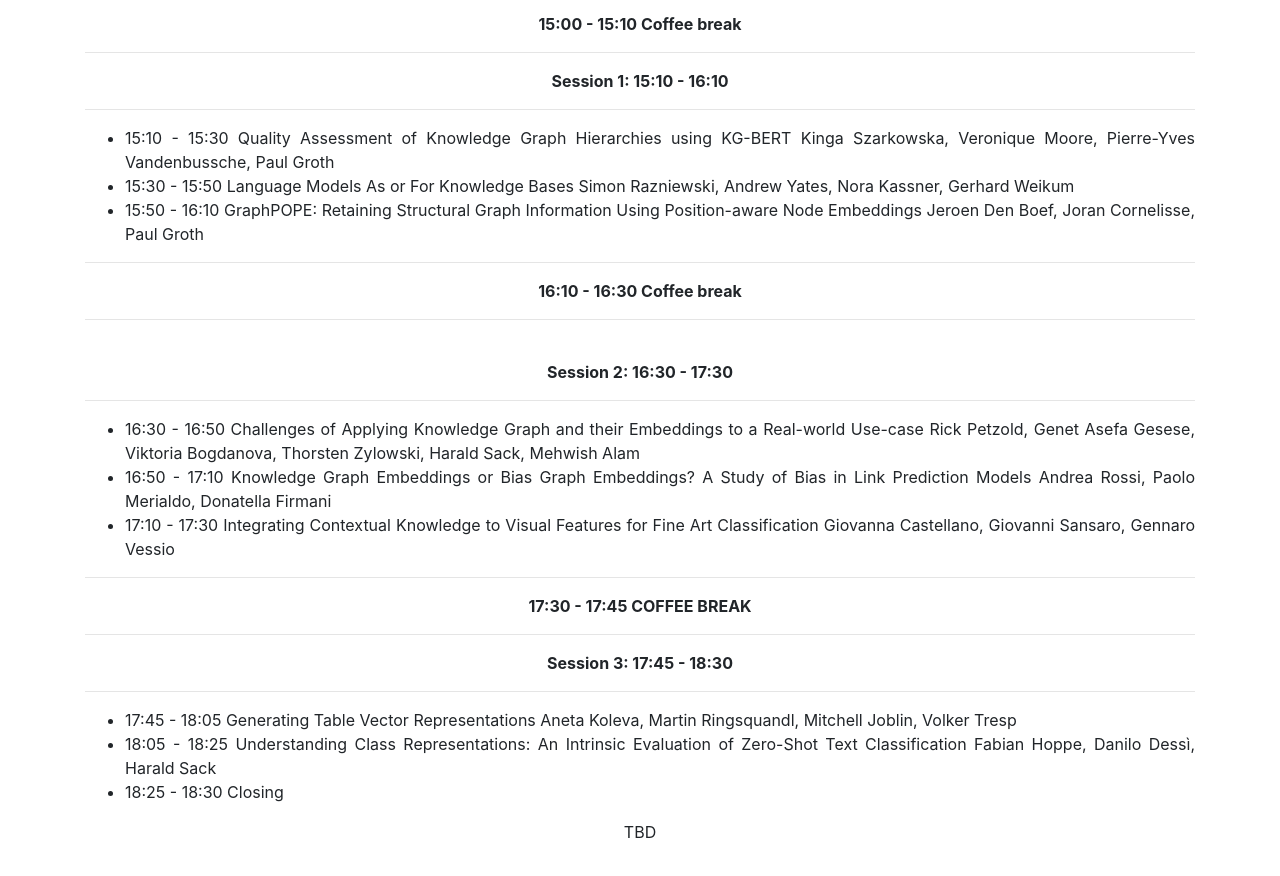
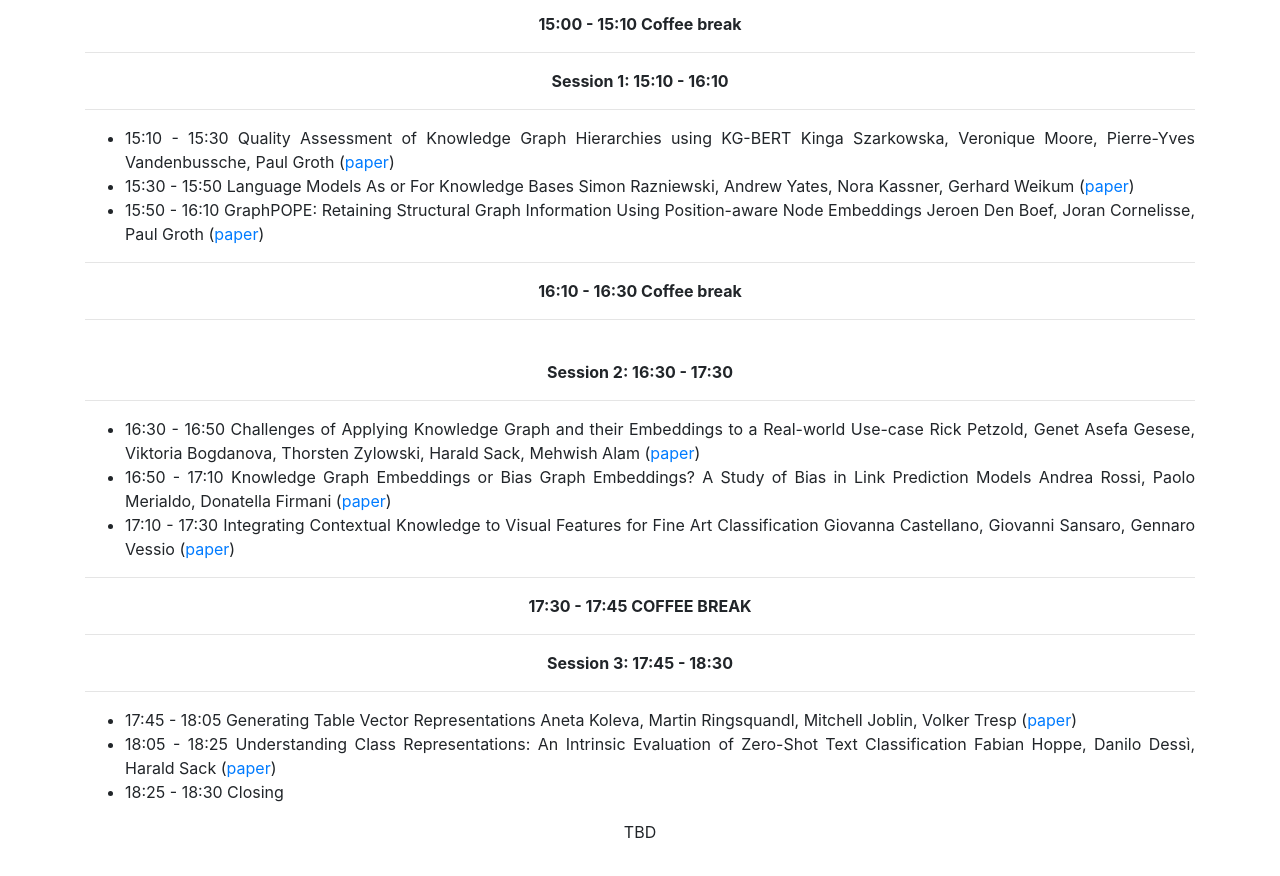
Before and after one commit to alammehwish/dl4kg2021, a website with bundled scripts: page index.html in a window 1280 px wide. Shown: the part 3420-4296 px from the top of the page. Built offline with nearby package versions, Linux system fonts and the light colour scheme; files whose address does not match are found by name; a web font is replaced by a local one.

Commit message:
Update index.html

```diff
--- a/index.html
+++ b/index.html
@@ -231,9 +231,9 @@
           <b>Session 1: 15:10 - 16:10 </b><br />
 		  <hr>
           <ul style="text-align:justify">
-          	<li>15:10 - 15:30	Quality Assessment of Knowledge Graph Hierarchies using KG-BERT	Kinga Szarkowska, Veronique Moore, Pierre-Yves Vandenbussche, Paul Groth </li>
-			<li>15:30 - 15:50	Language Models As or For Knowledge Bases	Simon Razniewski, Andrew Yates, Nora Kassner, Gerhard Weikum </li>
-			<li>15:50 - 16:10	GraphPOPE: Retaining Structural Graph Information Using Position-aware Node Embeddings	Jeroen Den Boef, Joran Cornelisse, Paul Groth </li>
+          	<li>15:10 - 15:30	Quality Assessment of Knowledge Graph Hierarchies using KG-BERT	Kinga Szarkowska, Veronique Moore, Pierre-Yves Vandenbussche, Paul Groth (<a href="papers/quality_assessment_of_knowledg.pdf">paper</a>)</li>
+			<li>15:30 - 15:50	Language Models As or For Knowledge Bases	Simon Razniewski, Andrew Yates, Nora Kassner, Gerhard Weikum (<a href="papers/language_models_as_or_for_know.pdf">paper</a>)</li>
+			<li>15:50 - 16:10	GraphPOPE: Retaining Structural Graph Information Using Position-aware Node Embeddings	Jeroen Den Boef, Joran Cornelisse, Paul Groth (<a href="papers/graphpope_retaining_structural.pdf">paper</a>)</li>
 
           </ul>
           <hr>
@@ -242,9 +242,9 @@
           <b>Session 2: 16:30 - 17:30 </b> <br />
 		  <hr>
           <ul style="text-align:justify">
-            <li>16:30 - 16:50	Challenges of Applying Knowledge Graph and their Embeddings to a Real-world Use-case	Rick Petzold, Genet Asefa Gesese, Viktoria Bogdanova, Thorsten Zylowski, Harald Sack, Mehwish Alam</li>
-<li>16:50 - 17:10	Knowledge Graph Embeddings or Bias Graph Embeddings? A Study of Bias in Link Prediction Models	Andrea Rossi, Paolo Merialdo, Donatella Firmani</li>
-<li>17:10 - 17:30	Integrating Contextual Knowledge to Visual Features for Fine Art Classification	Giovanna Castellano, Giovanni Sansaro, Gennaro Vessio</li>
+            <li>16:30 - 16:50	Challenges of Applying Knowledge Graph and their Embeddings to a Real-world Use-case	Rick Petzold, Genet Asefa Gesese, Viktoria Bogdanova, Thorsten Zylowski, Harald Sack, Mehwish Alam  (<a href="papers/challenges_of_applying_knowled.pdf">paper</a>)</li>
+<li>16:50 - 17:10	Knowledge Graph Embeddings or Bias Graph Embeddings? A Study of Bias in Link Prediction Models	Andrea Rossi, Paolo Merialdo, Donatella Firmani  (<a href="papers/knowledge_graph_embeddings_or_.pdf">paper</a>)</li>
+<li>17:10 - 17:30	Integrating Contextual Knowledge to Visual Features for Fine Art Classification	Giovanna Castellano, Giovanni Sansaro, Gennaro Vessio (<a href="papers/integrating_contextual_knowled.pdf">paper</a>)</li>
           </ul>
           <hr>
           <b>17:30 - 17:45 COFFEE BREAK</b> <br />
@@ -252,8 +252,8 @@
           <b>Session 3: 17:45 - 18:30</b> <br />
 		  <hr>
           <ul style="text-align:justify">
-          <li>17:45 - 18:05	Generating Table Vector Representations	Aneta Koleva, Martin Ringsquandl, Mitchell Joblin, Volker Tresp</li>
-		<li>18:05 - 18:25	Understanding Class Representations: An Intrinsic Evaluation of Zero-Shot Text Classification	Fabian Hoppe, Danilo Dessì, Harald Sack</li>
+          <li>17:45 - 18:05	Generating Table Vector Representations	Aneta Koleva, Martin Ringsquandl, Mitchell Joblin, Volker Tresp  (<a href="papers/generating_table_vector_repres.pdf">paper</a>)</li>
+		<li>18:05 - 18:25	Understanding Class Representations: An Intrinsic Evaluation of Zero-Shot Text Classification	Fabian Hoppe, Danilo Dessì, Harald Sack  (<a href="papers/understanding_class_representa.pdf">paper</a>)</li>
 		<li>18:25 - 18:30	Closing	</li>
           </ul>
 
```
